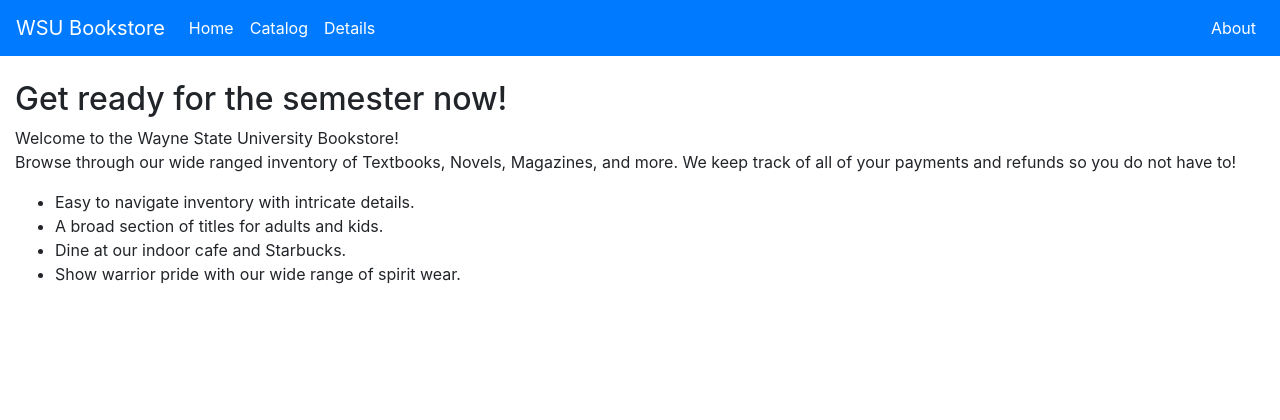
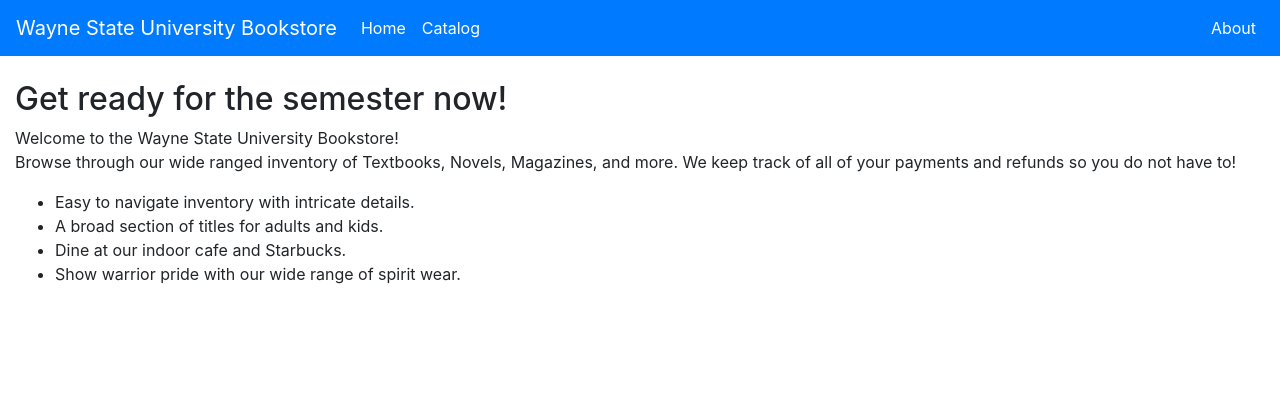
Before and after one commit to alexandra-picot/LibraryInventory, a Django app: page / in a window 1280 px wide. Shown: the top 420 px of the page. Run offline with Django 3.2, Linux system fonts and the light colour scheme; some libraries are stand-ins or nearby versions.

Commit message:
Changed website header as well as removed Details hyperlink.

```diff
--- a/LibraryInventory/book/templates/book/base_site.html
+++ b/LibraryInventory/book/templates/book/base_site.html
@@ -21,7 +21,7 @@
     <button class="navbar-toggler" type="button" data-toggle="collapse" data-target="#navbarTogglerDemo03" aria-controls="navbarTogglerDemo03" aria-expanded="false" aria-label="Toggle navigation">
         <span class="navbar-toggler-icon"></span>
     </button>
-    <a class="navbar-brand" href="/">WSU Bookstore</a>
+    <a class="navbar-brand" href="/">Wayne State University Bookstore</a>
 
     <div class="collapse navbar-collapse" id="navbarTogglerDemo03">
         <ul class="navbar-nav mr-auto mt-2 mt-lg-0">
@@ -30,9 +30,6 @@
             </li>
             <li class="nav-item active">
                 <a class="nav-link" href="/catalog">Catalog<span class="sr-only">(current)</span></a>
-            </li>
-            <li class="nav-item active">
-                <a class="nav-link" href="/details">Details<span class="sr-only">(current)</span></a>
             </li>
         </ul>
         <ul class="navbar-nav my-2 my-lg-0">
```
